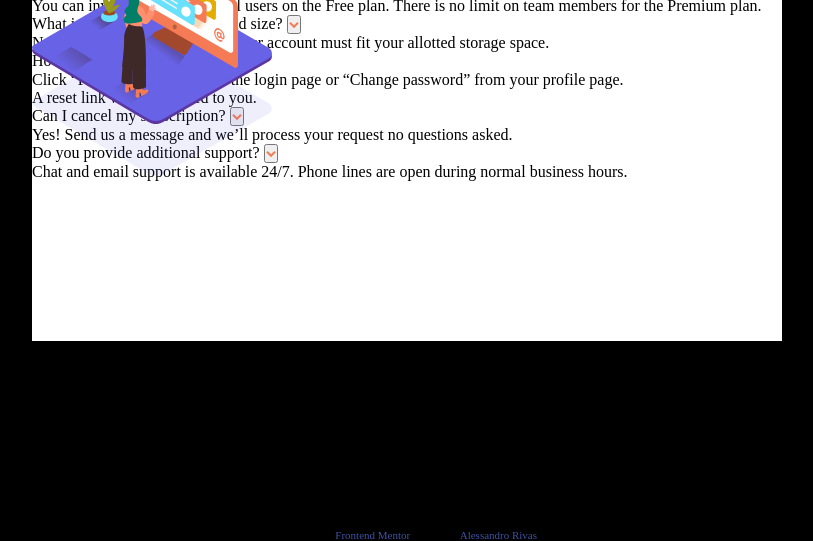
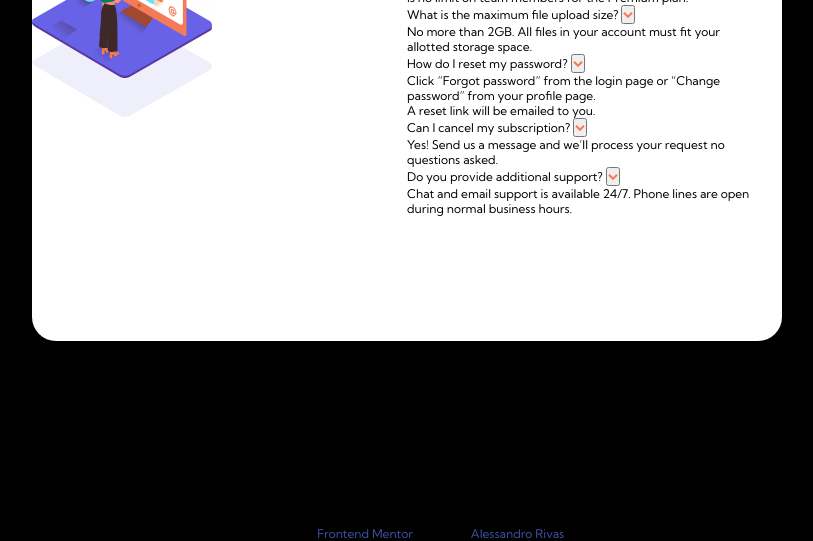
Before and after one commit to Alessandrror/frontendmentor-projects, a plain HTML site: page faq-accordion-card-main/index.html in a window 1280 px wide. Shown: the part 259-800 px from the top of the page, without its empty margins (233-1046 px from the left). Drawn offline with Linux system fonts and the light colour scheme.

Commit message:
adding fonts and custom properties

```diff
--- a/faq-accordion-card-main/index.html
+++ b/faq-accordion-card-main/index.html
@@ -15,15 +15,15 @@
   <main class="main">
     <div class="faq-svg">
       <picture>
-        <source media="(min-width: 1024px)" srcset="images/bg-pattern-desktop.svg">
+        <source media="(min-width: 800px)" srcset="images/bg-pattern-desktop.svg">
         <img src="images/bg-pattern-mobile.svg" alt="decoration image">
       </picture>
       <picture>
-        <source media="(min-width: 1024px)" srcset="images/illustration-woman-online-desktop.svg">
+        <source media="(min-width: 800px)" srcset="images/illustration-woman-online-desktop.svg">
         <img src="images/illustration-woman-online-mobile.svg" alt="decoration image">
       </picture>
       <picture>
-        <source media="(min-width: 1024px)" srcset="images/illustration-box-desktop.svg">
+        <source media="(min-width: 800px)" srcset="images/illustration-box-desktop.svg">
       </picture>
     </div>
     <div class="faq-info">
--- a/faq-accordion-card-main/style.css
+++ b/faq-accordion-card-main/style.css
@@ -1,9 +1,26 @@
+@import url('https://fonts.googleapis.com/css2?family=Kumbh+Sans:wght@400;700&display=swap');
+
+:root {
+    --very-dark-desaturated-blue: hsl(238, 29%, 16%);
+    --soft-red: hsl(14, 88%, 65%);
+
+    --soft-violet: hsl(273, 75%, 66%);
+    --soft-blue: hsl(240, 73%, 65%);
+
+    --very-dark-grayish-blue: hsl(237, 12%, 33%);
+    --dark-grayish-blue: hsl(240, 6%, 50%);
+
+    --light-grayish-blue: hsl(240, 5%, 91%);
+}
+
 * {
     box-sizing: border-box;
     margin: 0;
     padding: 0;
     text-decoration: none;
     color: black;
+    font-size: 12px;
+    font-family: 'Kumbh Sans', sans-serif;
 }
 
 body {
@@ -16,12 +33,20 @@ body {
 
 .main {
     background-color: white;
-    /* height: 400px; */
-    width: 350px;
+    width: 375px;
+    border-radius: 2rem;
+    display: grid;
+    grid-template-columns: auto;
+    grid-template-rows: 0.5fr 1fr;
 }
 
 .faq-svg {
+    width: 350px;
     position: relative;
+}
+
+.faq-info {
+    width: 350px;
 }
 
 .faq-svg picture > * {
@@ -46,11 +71,13 @@ body {
     color: hsl(228, 45%, 44%);
 }
 
-@media (min-width: 1024px) {
+@media (min-width: 800px) {
 
     .main {
         height: 400px;
         width: 750px;
+        grid-template-columns: auto auto;
+        grid-template-rows: 1fr 1fr;
     }
 
 }
```
